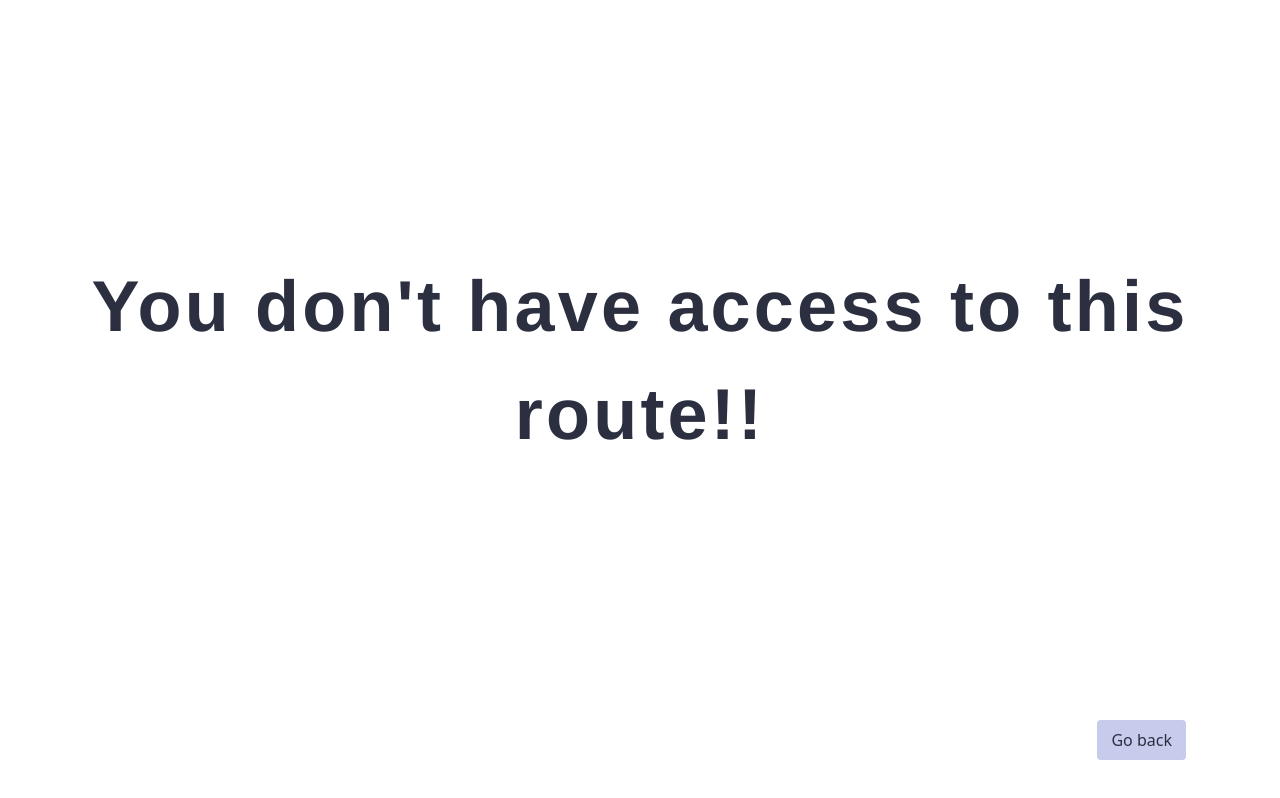
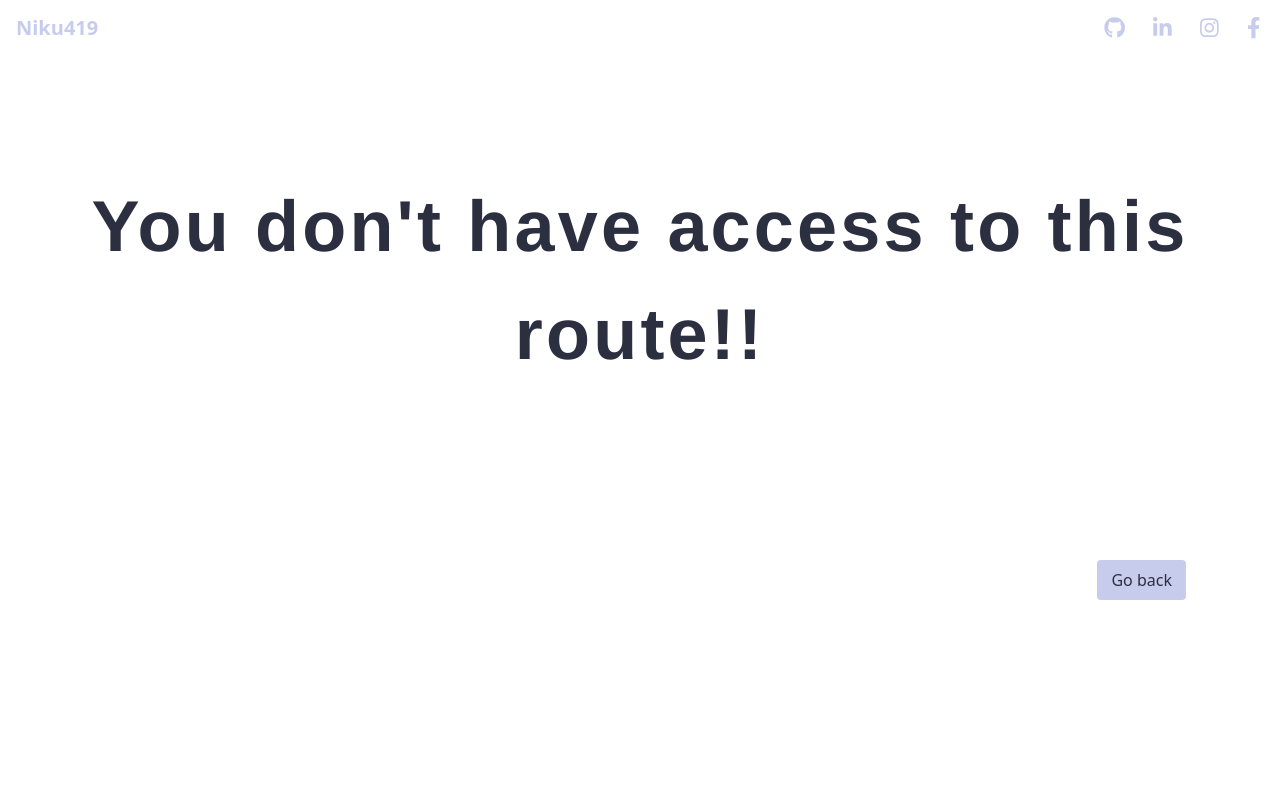
Before and after one commit to jaqusa/qr-attendance, a React (Create React App) app: page /make-qr in a window 1280 px wide. Built offline with nearby package versions, Linux system fonts and the light colour scheme; no server answers; sample sign-in values are in the browser's storage.

Commit message:
Update UnAuthorized.jsx

```diff
--- a/src/qr-attendance/components/UnAuthorized.jsx
+++ b/src/qr-attendance/components/UnAuthorized.jsx
@@ -1,10 +1,12 @@
 import React from 'react'
 import { Container } from 'react-bootstrap'
+import NavBar from './NavBar'
 
 export default function UnAuthorized() {
   return (
     <>
-      <Container style={{height: "90vh"}} fluid className="d-flex justify-content-center align-items-center">
+      <NavBar/>
+      <Container style={{height: "70vh"}} fluid className="d-flex justify-content-center align-items-center">
         <div className="heading breakpoint">
           <div className="react-heading">
             You don't have access to this route!!
```
